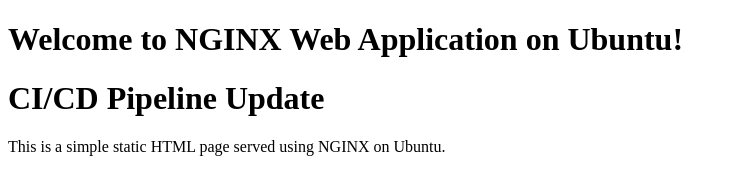
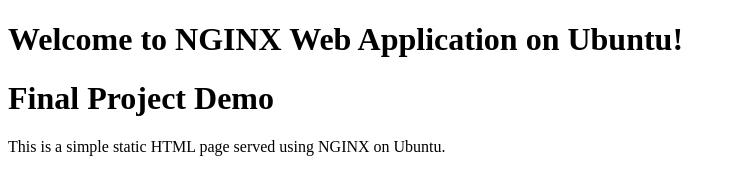
Before and after one commit to martinlozanoski233/final-project-ci-cd, a plain HTML site: page index.html in a window 1280 px wide. Shown: the whole page, without its empty margins (0-736 px from the left). Drawn offline with Linux system fonts and the light colour scheme.

Commit message:
Change in the index.html

```diff
--- a/index.html
+++ b/index.html
@@ -5,7 +5,7 @@
 </head>
 <body>
     <h1>Welcome to NGINX Web Application on Ubuntu!</h1>
-    <h1>CI/CD Pipeline Update</h1>
+    <h1>Final Project Demo</h1>
     <p>This is a simple static HTML page served using NGINX on Ubuntu.</p>
 </body>
 </html>
```
